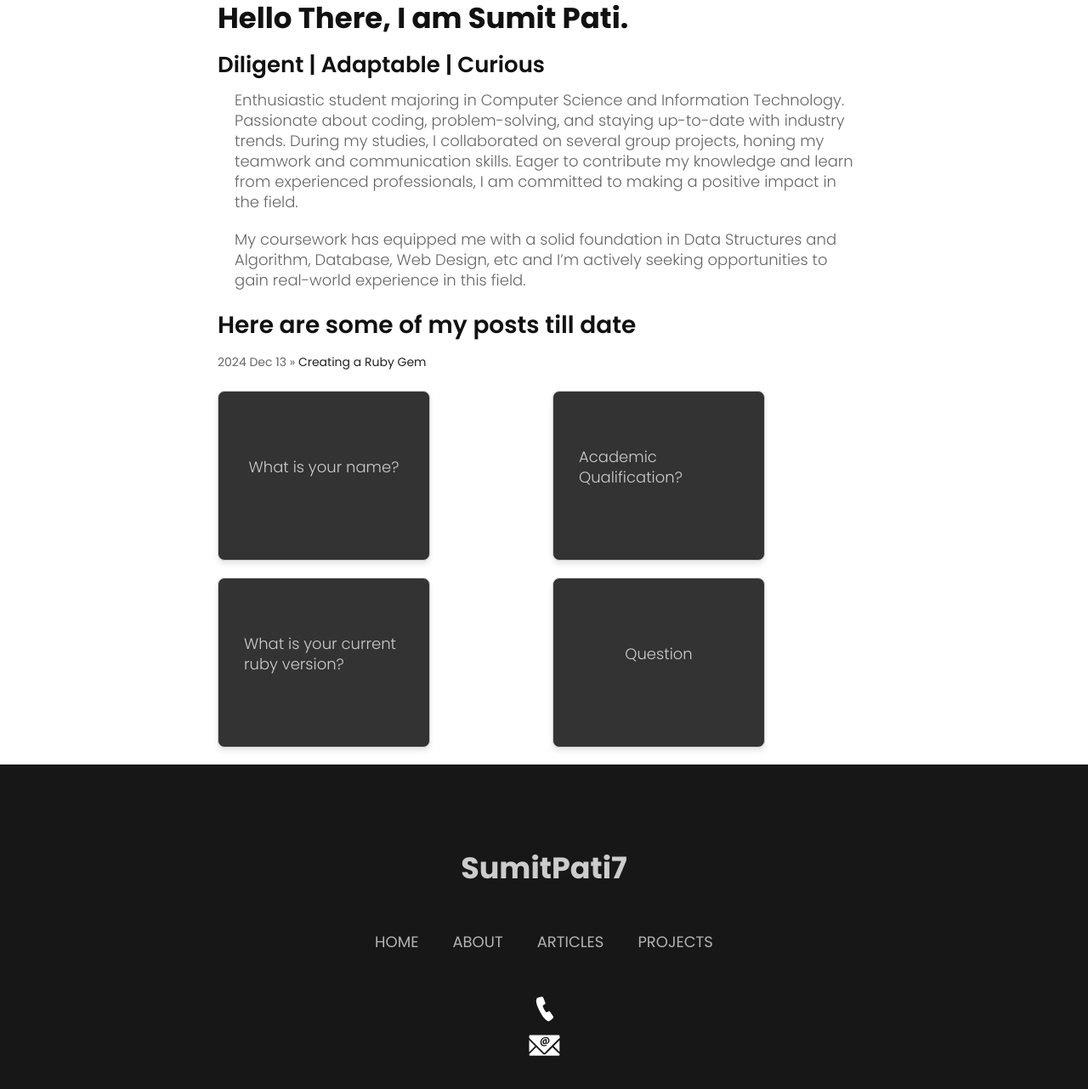
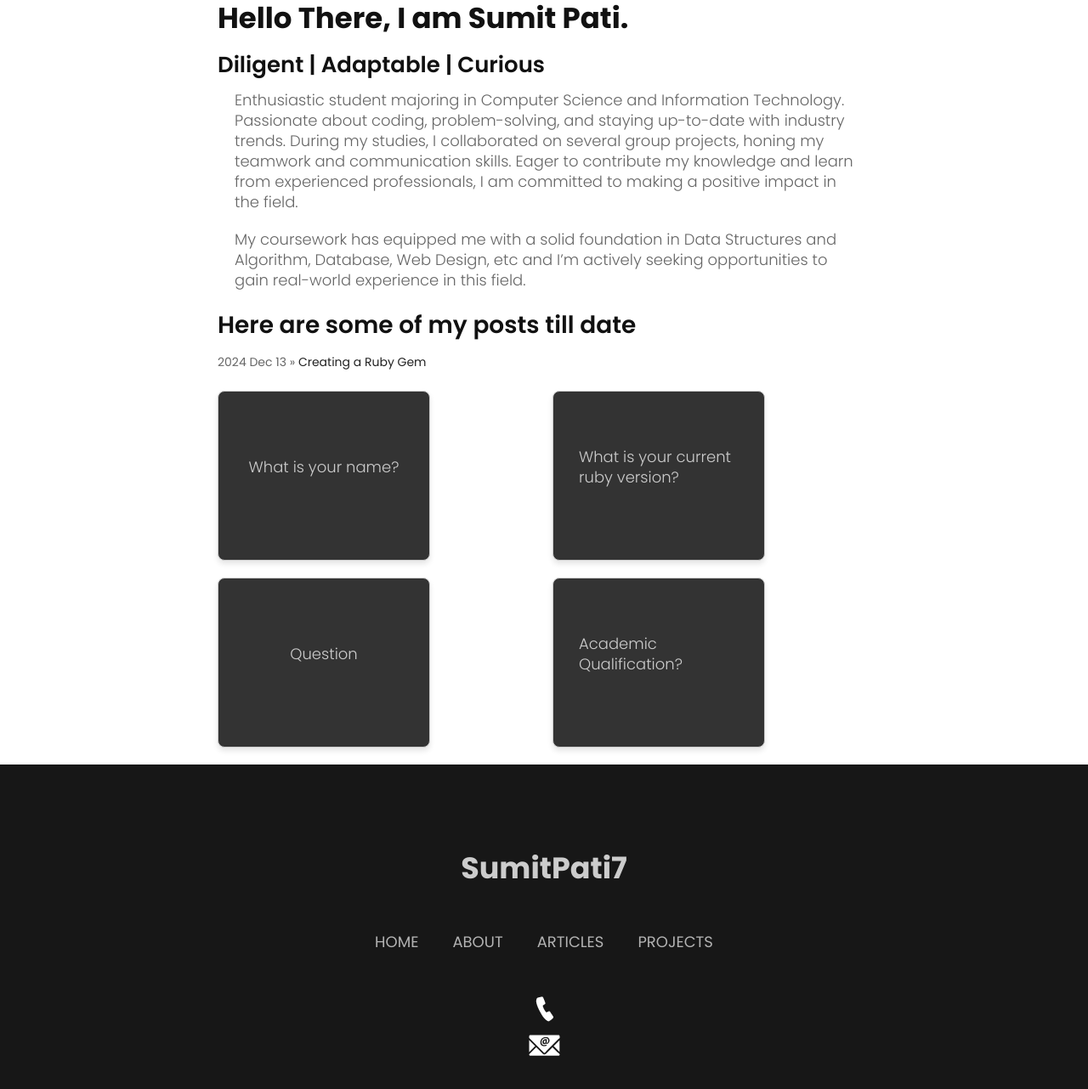
Before and after one commit to sumitpati7/blog, a Jekyll site: the page built from index.md, in a window 1280 px wide, cut to the strip 83-1384 px from the top of the page. Shown: the top 1282 px of the strip at 85% size. Built offline with Jekyll 4.4.1, drawn with Linux system fonts in a browser that asks for light colours; nearby versions of some CDN libraries; some web fonts are replaced; comment, search, counter and statistics services are not loaded.

Commit message:
auto commit

```diff
--- a/index.md
+++ b/index.md
@@ -5,14 +5,14 @@ flashcards:
   - question: What is your name?
     answer: My name is **Sumit Pati**.
 
-  - question: Academic Qualification?
-    answer: Bachelor in CSIT
-
   - question: What is your current ruby version?
     answer: 3\.3.4
 
   - question: Question
     answer: Answer
+
+  - question: Academic Qualification?
+    answer: Bachelor in CSIT
 
 ---
 # Hello There, I am Sumit Pati.
```
